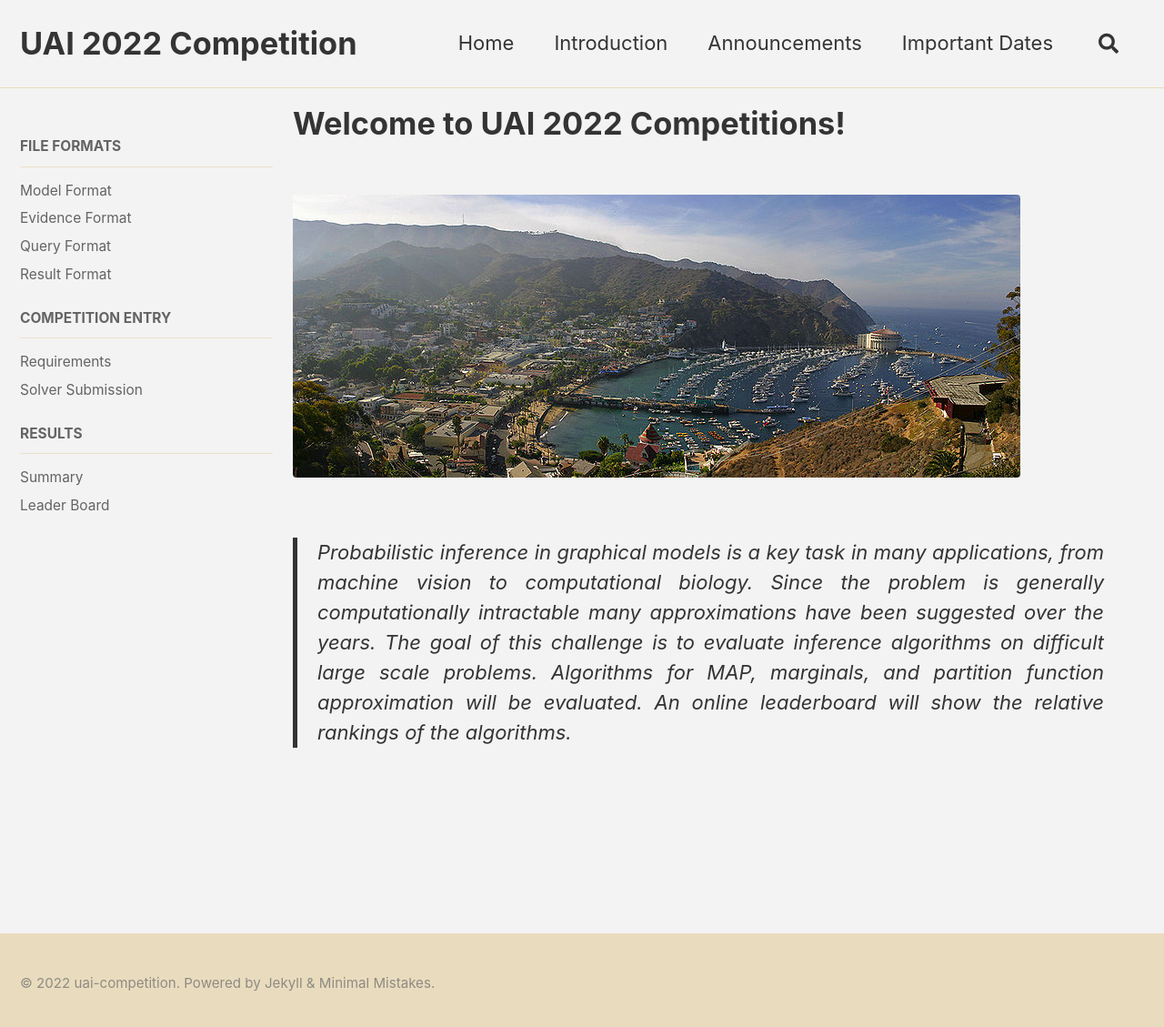
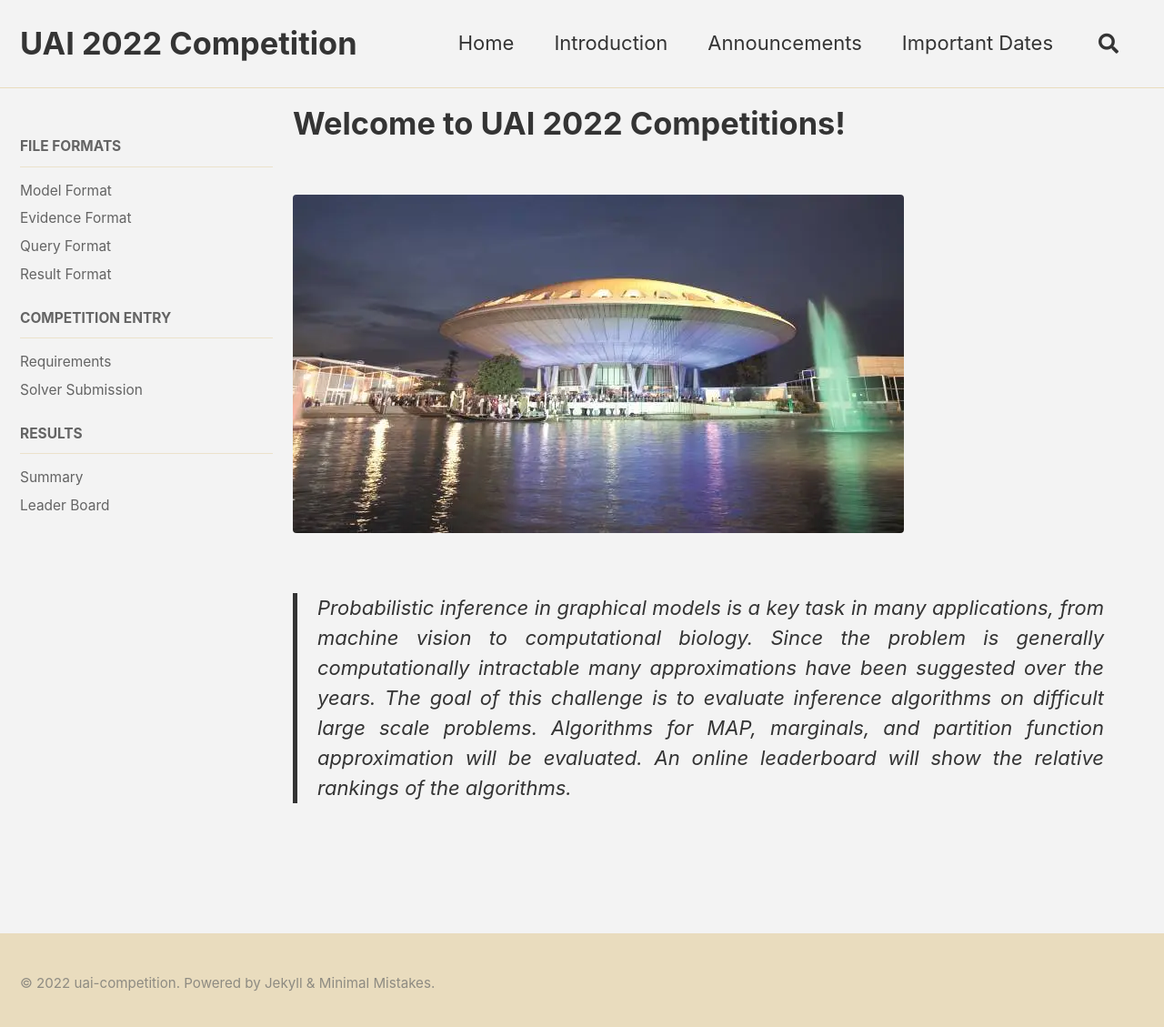
Before and after one commit to vibhavg1/uai-competition-dev, a Jekyll site: the page built from index.md, in a window 1280 px wide and 1137 px high. Shown: the top 1129 px of the window at 91% size. Built offline with Jekyll 4.4.1, drawn with Linux system fonts in a browser that asks for light colours; cached includes are drawn as plain includes.

Commit message:
Eindhoven conference center pic

```diff
--- a/index.md
+++ b/index.md
@@ -2,8 +2,8 @@
 permalink: /
 title: "Welcome to UAI 2022 Competitions!"
 layouts_gallery:
-    - url: /assets/images/Catalina_Avalon1.jpg
-      image_path: /assets/images/Catalina_Avalon1.jpg
+    - url: /assets/images/eindhoven-conference-centre.png
+      image_path: /assets/images/eindhoven-conference-centre.png
 ---
 
 {% include gallery id="layouts_gallery" caption="" %}
```
